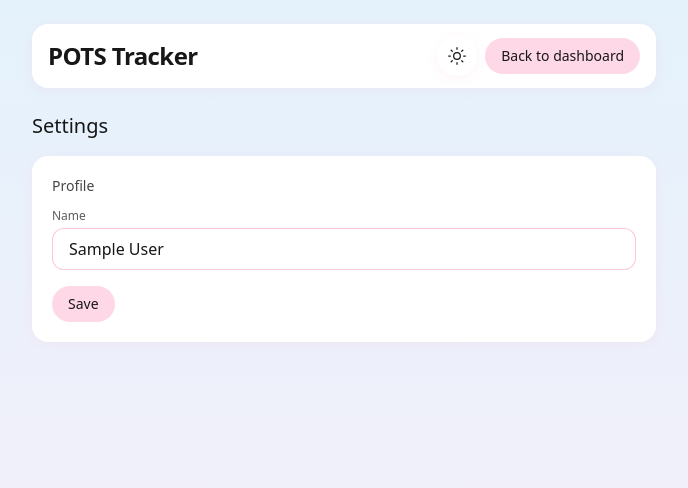
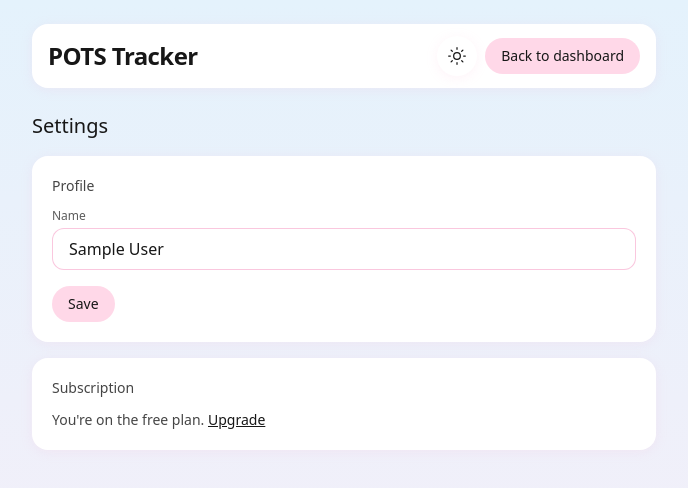
Before and after one commit to RMPasta/pots-tracker, a Next.js app: page /dashboard/settings in a window 1280 px wide. Shown: the top 488 px of the page, without its empty margins (296-984 px from the left). Built offline with nearby package versions, Linux system fonts and the light colour scheme; no server answers; sample sign-in values are in the browser's storage.

Commit message:
Phase 7.3: dashboard success message, Manage subscription in settings

```diff
--- a/src/app/dashboard/page.tsx
+++ b/src/app/dashboard/page.tsx
@@ -6,13 +6,19 @@ import { LogFormView } from '@/components/LogFormView';
 import { OnOpenMessage } from '@/components/OnOpenMessage';
 import { ThemeToggle } from '@/components/ThemeToggle';
 
-export default async function DashboardPage() {
+type Props = {
+  searchParams: Promise<{ subscription?: string }>;
+};
+
+export default async function DashboardPage({ searchParams }: Props) {
   const session = await auth();
 
   if (!session) {
     redirect('/auth/signin');
   }
 
+  const { subscription } = await searchParams;
+  const showSuccessMessage = subscription === 'success';
   const canUseInsights = canUseAIInsights(session);
   const canUsePDF = canUsePDFExport(session);
 
@@ -52,6 +58,11 @@ export default async function DashboardPage() {
         </div>
       </header>
       <main className="flex flex-1 flex-col gap-4">
+        {showSuccessMessage && (
+          <p className="rounded-xl bg-pastel-outline-pink/20 px-3 py-2 text-sm text-foreground-soft">
+            You&apos;re subscribed. You now have access to AI insights and PDF export.
+          </p>
+        )}
         <OnOpenMessage userName={session.user?.name ?? session.user?.email ?? 'there'} />
         <LogFormView canUseInsights={canUseInsights} canUsePDF={canUsePDF} />
       </main>
--- a/src/app/dashboard/settings/page.tsx
+++ b/src/app/dashboard/settings/page.tsx
@@ -1,8 +1,10 @@
 import Link from 'next/link';
 import { auth } from '@/lib/auth';
+import { hasActiveSubscription } from '@/lib/subscription';
 import { redirect } from 'next/navigation';
 import { ThemeToggle } from '@/components/ThemeToggle';
 import { SettingsNameForm } from '@/components/SettingsNameForm';
+import { ManageSubscriptionButton } from '@/components/ManageSubscriptionButton';
 
 export default async function SettingsPage() {
   const session = await auth();
@@ -15,9 +17,7 @@ export default async function SettingsPage() {
   return (
     <div className="mx-auto flex min-h-screen w-full max-w-2xl flex-col gap-4 p-4 sm:gap-6 sm:p-6">
       <header className="flex items-center justify-between rounded-2xl bg-card-bg px-3 py-2.5 shadow-(--shadow-soft) sm:px-4 sm:py-3">
-        <h1 className="text-2xl font-semibold tracking-tight text-foreground-soft">
-          POTS Tracker
-        </h1>
+        <h1 className="text-2xl font-semibold tracking-tight text-foreground-soft">POTS Tracker</h1>
         <div className="flex items-center gap-2">
           <ThemeToggle />
           <Link
@@ -38,6 +38,32 @@ export default async function SettingsPage() {
             <SettingsNameForm initialName={initialName} />
           </div>
         </div>
+
+        <div className="rounded-2xl bg-card-bg p-4 shadow-(--shadow-soft) sm:p-5">
+          <h3 className="text-sm font-medium text-foreground-soft/80">Subscription</h3>
+          <div className="mt-3">
+            {hasActiveSubscription(session) ? (
+              <>
+                <p className="text-sm text-foreground-soft/80">
+                  Manage your subscription, payment method, or cancel.
+                </p>
+                <div className="mt-3">
+                  <ManageSubscriptionButton />
+                </div>
+              </>
+            ) : (
+              <p className="text-sm text-foreground-soft/80">
+                You&apos;re on the free plan.{' '}
+                <Link
+                  href="/pricing"
+                  className="font-medium text-foreground-soft underline hover:no-underline"
+                >
+                  Upgrade
+                </Link>
+              </p>
+            )}
+          </div>
+        </div>
       </main>
     </div>
   );
--- /dev/null
+++ b/src/components/ManageSubscriptionButton.tsx
@@ -0,0 +1,46 @@
+'use client';
+
+import { useState } from 'react';
+
+export function ManageSubscriptionButton() {
+  const [loading, setLoading] = useState(false);
+  const [error, setError] = useState<string | null>(null);
+
+  async function handleClick() {
+    setLoading(true);
+    setError(null);
+    try {
+      const res = await fetch('/api/stripe/portal', { method: 'POST' });
+      const data = await res.json();
+
+      if (data.success && typeof data.url === 'string') {
+        window.location.href = data.url;
+        return;
+      }
+
+      setError(data?.error?.message ?? 'Unable to open billing.');
+    } catch {
+      setError('Something went wrong.');
+    } finally {
+      setLoading(false);
+    }
+  }
+
+  return (
+    <div className="flex flex-col gap-2">
+      <button
+        type="button"
+        onClick={handleClick}
+        disabled={loading}
+        className="rounded-full bg-btn-primary px-4 py-2 text-sm font-medium text-foreground-soft transition-colors hover:bg-btn-primary-hover disabled:opacity-60 disabled:cursor-not-allowed"
+      >
+        {loading ? 'Opening…' : 'Manage subscription'}
+      </button>
+      {error && (
+        <p className="text-sm text-red-600 dark:text-red-400" role="alert">
+          {error}
+        </p>
+      )}
+    </div>
+  );
+}
```
